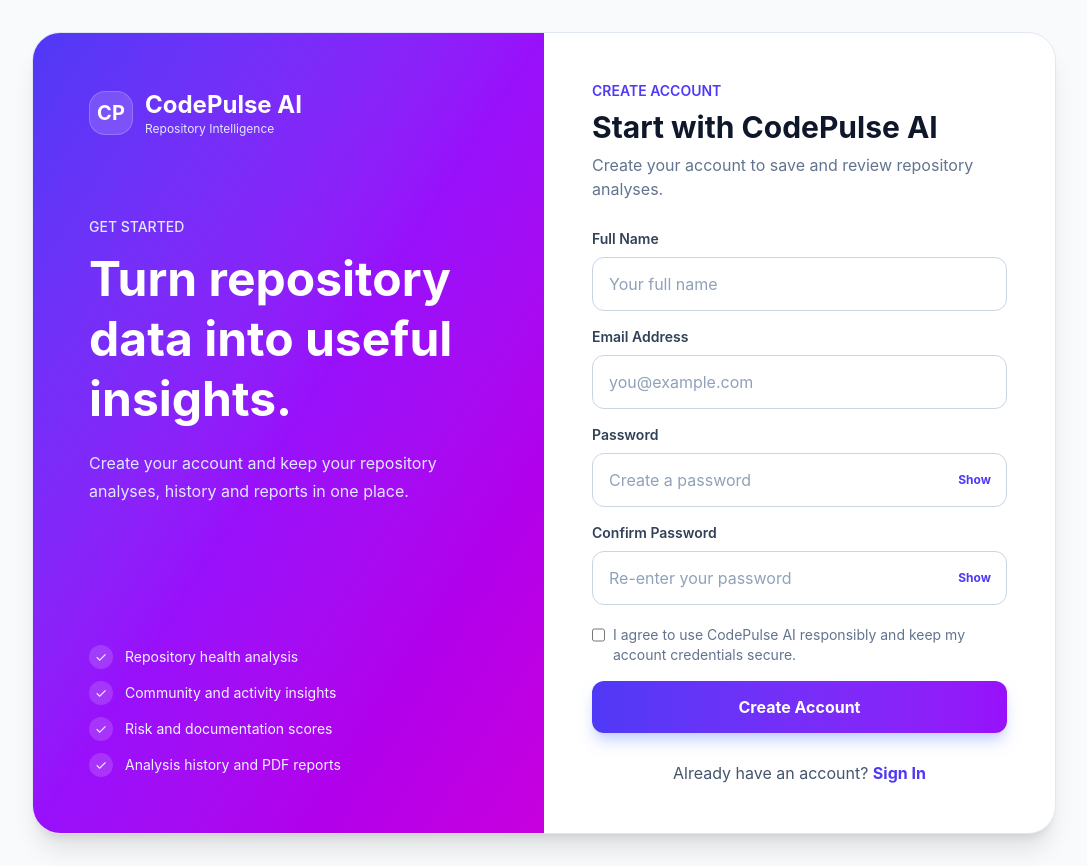
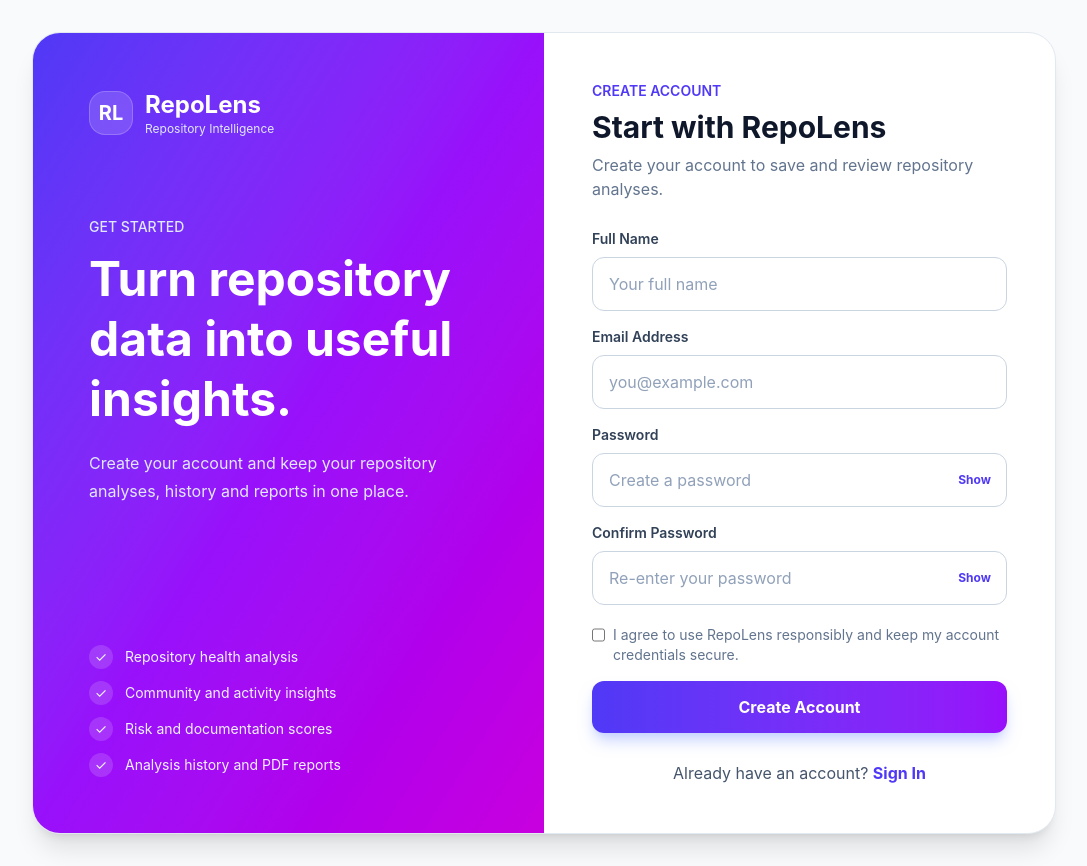
Before and after one commit to sakshishirole09/RepoLens, a React (Vite) app in the folder client/: page /register in a window 1280 px wide. Shown: the whole page, without its empty margins (96-1183 px from the left). Built offline with nearby package versions, Linux system fonts and the light colour scheme.

Commit message:
Dependencies added

```diff
--- a/client/src/pages/Login.jsx
+++ b/client/src/pages/Login.jsx
@@ -62,11 +62,11 @@ const Login = () => {
             <div>
               <div className="flex items-center gap-3">
                 <div className="w-11 h-11 rounded-2xl bg-white/15 border border-white/20 flex items-center justify-center font-bold text-xl">
-                  CP
+                  RL
                 </div>
 
                 <div>
-                  <h1 className="text-2xl font-bold">CodePulse AI</h1>
+                  <h1 className="text-2xl font-bold">RepoLens</h1>
                   <p className="text-indigo-100 text-xs">
                     Repository Intelligence
                   </p>
@@ -104,9 +104,7 @@ const Login = () => {
               </div>
 
               <div>
-                <h1 className="text-2xl font-bold text-slate-900">
-                  CodePulse AI
-                </h1>
+                <h1 className="text-2xl font-bold text-slate-900">RepoLens</h1>
                 <p className="text-xs text-slate-500">
                   Repository Intelligence
                 </p>
@@ -203,7 +201,7 @@ const Login = () => {
 
             <div className="flex items-center gap-3 my-7">
               <div className="h-px bg-slate-200 flex-1" />
-              <span className="text-xs text-slate-400">NEW TO CODEPULSE?</span>
+              <span className="text-xs text-slate-400">NEW TO RepoLens?</span>
               <div className="h-px bg-slate-200 flex-1" />
             </div>
 
--- a/client/src/pages/Register.jsx
+++ b/client/src/pages/Register.jsx
@@ -98,11 +98,11 @@ const Register = () => {
             <div>
               <div className="flex items-center gap-3">
                 <div className="w-11 h-11 rounded-2xl bg-white/15 border border-white/20 flex items-center justify-center font-bold text-xl">
-                  CP
+                  RL
                 </div>
 
                 <div>
-                  <h1 className="text-2xl font-bold">CodePulse AI</h1>
+                  <h1 className="text-2xl font-bold">RepoLens</h1>
                   <p className="text-indigo-100 text-xs">
                     Repository Intelligence
                   </p>
@@ -142,7 +142,7 @@ const Register = () => {
 
               <div>
                 <h1 className="text-2xl font-bold text-slate-900">
-                  CodePulse AI
+                  RepoLens
                 </h1>
                 <p className="text-xs text-slate-500">
                   Repository Intelligence
@@ -156,7 +156,7 @@ const Register = () => {
               </p>
 
               <h2 className="text-3xl font-bold text-slate-900 mt-2">
-                Start with CodePulse AI
+                Start with RepoLens
               </h2>
 
               <p className="text-slate-500 mt-2">
@@ -290,7 +290,7 @@ const Register = () => {
                   className="w-4 h-4 mt-0.5 accent-indigo-600"
                 />
                 <span>
-                  I agree to use CodePulse AI responsibly and keep my
+                  I agree to use RepoLens responsibly and keep my
                   account credentials secure.
                 </span>
               </label>
```
